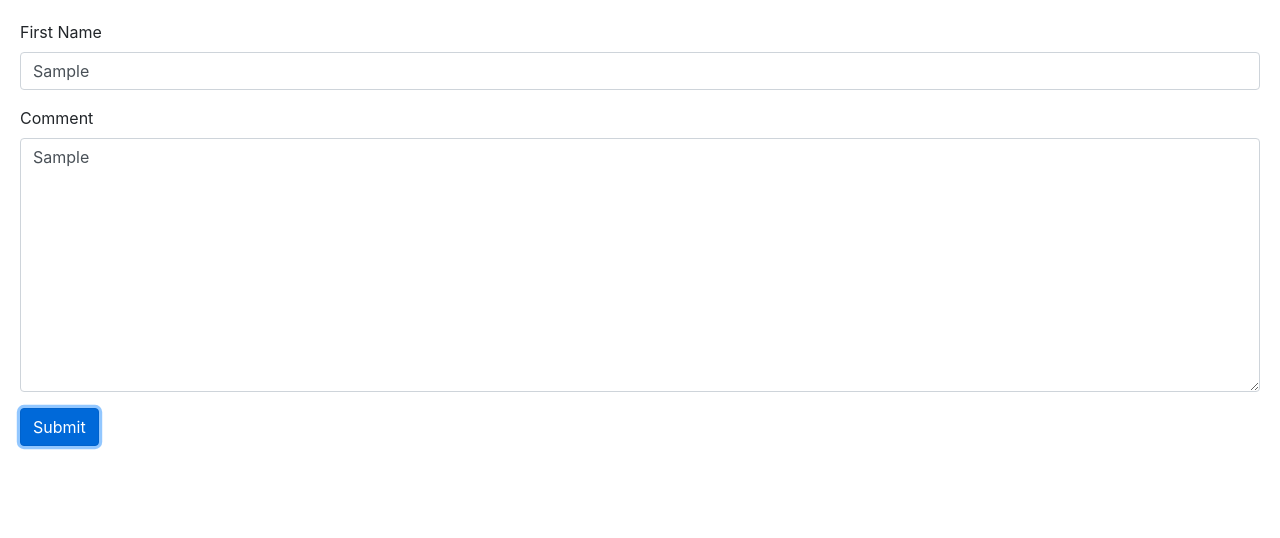
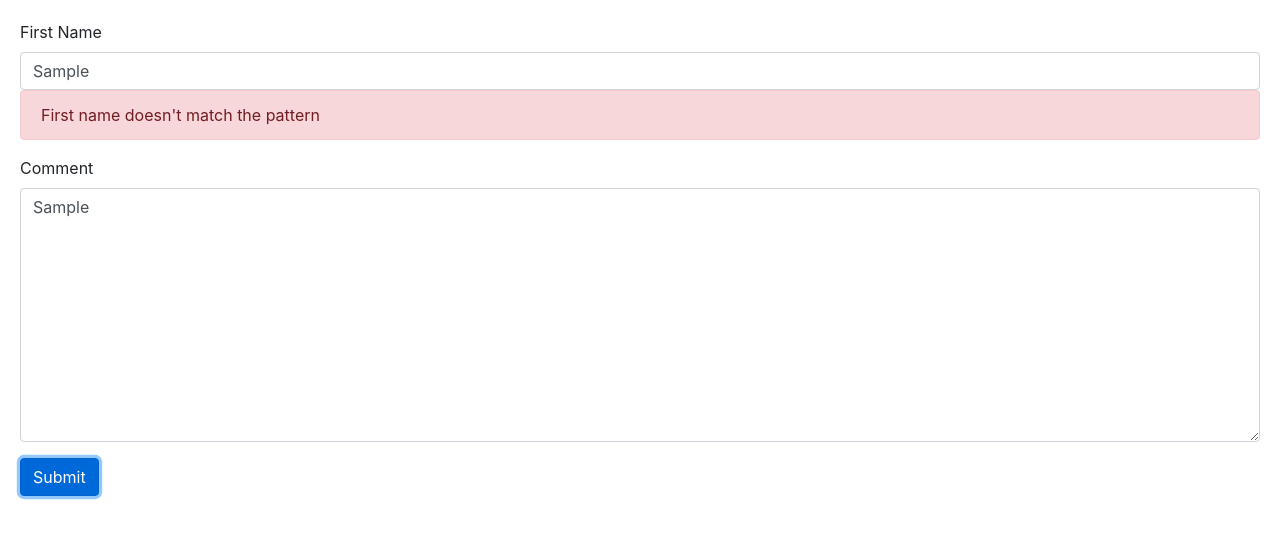
Before and after one commit to kdhruvajyothreddy/angular-assignment2, an Angular app: page / in a window 1280 px wide. Both pictures are taken after typing "Sample", "Sample" into the empty fields and a click on the button "Submit". Shown: the top 538 px of the page. Built offline with nearby package versions, Linux system fonts and the light colour scheme.

Commit message:
html validations & different messages for differnt validations

```diff
--- a/src/app/contact-form/contact-form.component.html
+++ b/src/app/contact-form/contact-form.component.html
@@ -1,11 +1,16 @@
 <form>
     <div class="form-group">
         <label for="firstName">First Name</label>
-        <input required ngModel name="firstName" #firstName="ngModel"  (change)="log(firstName)" id="firstName" type="text" class="form-control">
-        <!-- Adding "required" to the field to add the validation as a required field -->
-        <div class="alert alert-danger" *ngIf="firstName.touched && !firstName.valid">First Name is required</div>
-        <!-- Using Bootstrap class "alert alert-danger" for validation div to appear in red. And using ngIf directive and input field's name
-        "firstName" to check for the conditions, if the field was touched and not valid -->
+        <input required ngModel minlength="3" maxlength="10" pattern="banana" name="firstName" #firstName="ngModel"  (change)="log(firstName)" id="firstName" type="text" class="form-control">
+        <!-- Using html 5 validations like "minlength", "maxlength" and "pattern" -->
+        <div class="alert alert-danger" *ngIf="firstName.touched && !firstName.valid">
+            <!-- Using different validation messages for different validations -->
+            <div *ngIf="firstName.errors.required">First name is required.</div> <!-- Message for Required Validation -->
+            <div *ngIf="firstName.errors.minlength">First name should be of minimum {{ firstName.errors.minlength.requiredLength }} characters</div>
+            <!-- Message for minimum length validation and using required length number dynamically by "requiredLength" -->
+            <div *ngIf="firstName.errors.pattern">First name doesn't match the pattern</div>
+            <!-- Message for pattern validation -->
+        </div>
     </div>
     <div class="form-group">
         <label for="comment">Comment</label>
```
